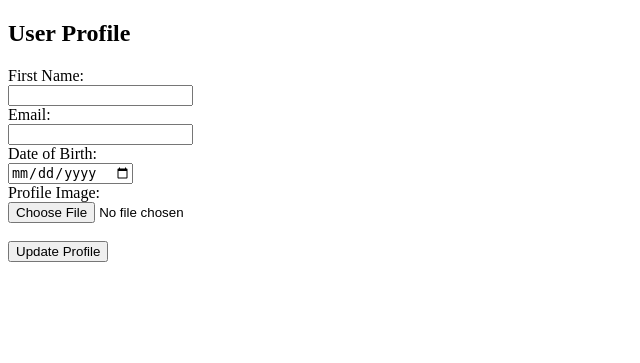
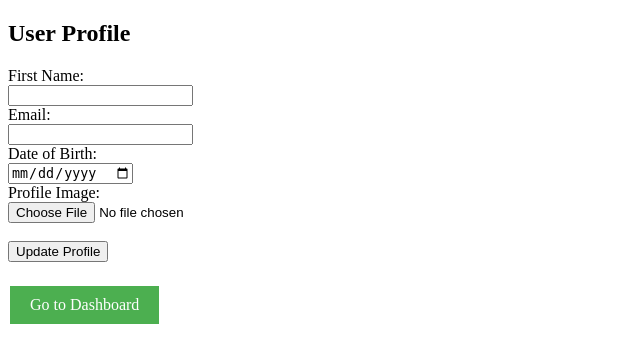
Before and after one commit to Neha20072007/php-app, a PHP site: page /profile.php in a window 1280 px wide. Shown: the top 363 px of the page, without its empty margins (0-640 px from the left). Run offline with PHP 8.4, Linux system fonts and the light colour scheme; the visitor is signed in with stand-in values (Sample User, id 1); data that the repository does not hold is empty.

Commit message:
Added butoon to back to dashboard in profile section

```diff
--- a/app/src/profile.php
+++ b/app/src/profile.php
@@ -47,6 +47,23 @@ if ($_SERVER['REQUEST_METHOD'] == 'POST') {
 <html>
 <head>
     <title>Profile</title>
+    <style>
+        .button-container {
+            margin-top: 20px;
+        }
+        .button {
+            background-color: #4CAF50; /* Green */
+            border: none;
+            color: white;
+            padding: 10px 20px;
+            text-align: center;
+            text-decoration: none;
+            display: inline-block;
+            font-size: 16px;
+            margin: 4px 2px;
+            cursor: pointer;
+        }
+    </style>
 </head>
 <body>
     <h2>User Profile</h2>
@@ -65,9 +82,15 @@ if ($_SERVER['REQUEST_METHOD'] == 'POST') {
 
         <input type="submit" value="Update Profile">
     </form>
+
     <?php if (isset($user['profile_image']) && !empty($user['profile_image'])): ?>
         <h3>Current Profile Image:</h3>
         <img src="<?php echo htmlspecialchars($user['profile_image']); ?>" alt="Profile Image" width="150">
     <?php endif; ?>
+
+    <!-- Go to Dashboard Button -->
+    <div class="button-container">
+        <a href="../public/users.php" class="button">Go to Dashboard</a>
+    </div>
 </body>
 </html>
```
Also changed, not shown: app/resources/Melon.jpg (added).
